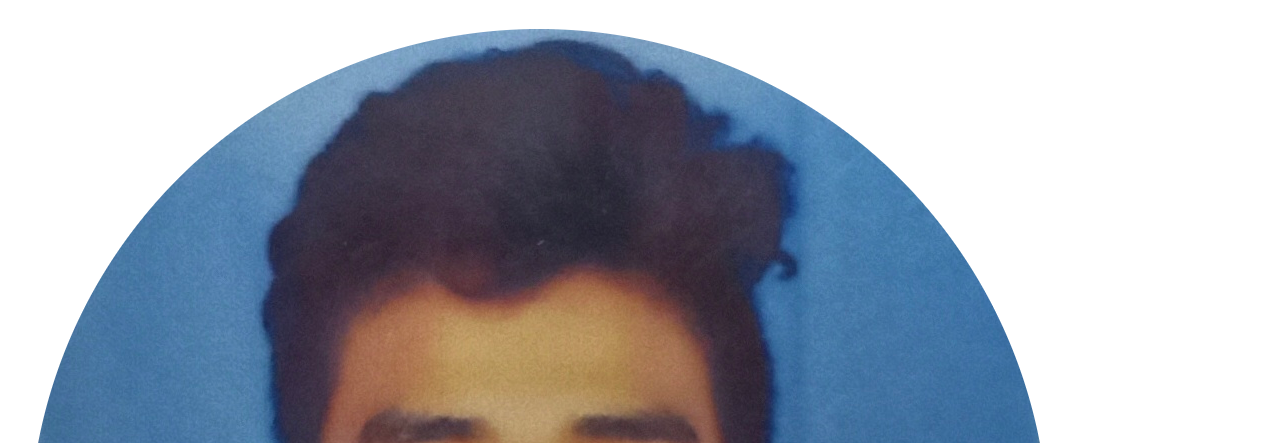
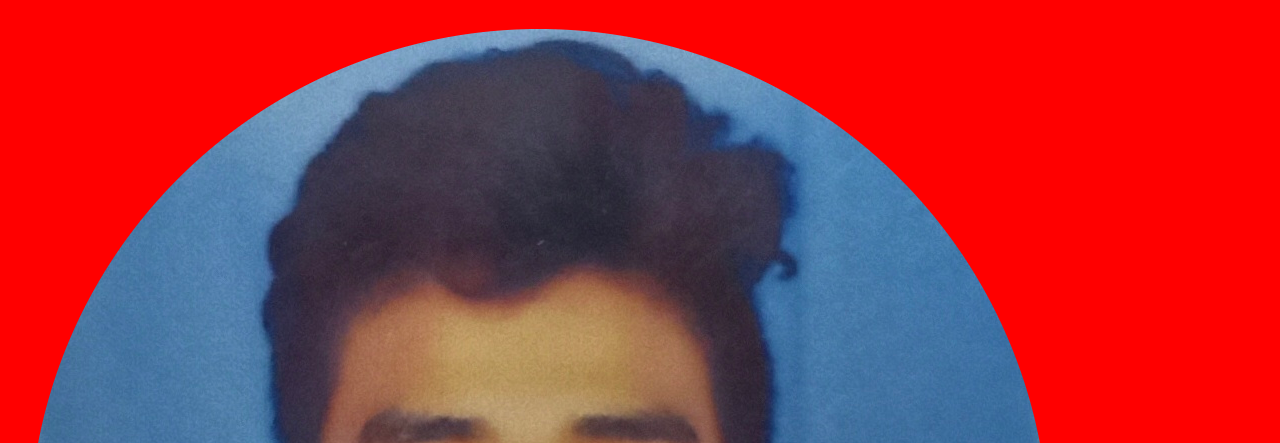
Before and after one commit to Raghvendra-Singh-Shekhawat/cv, a plain HTML site: page index.html in a window 1280 px wide. Shown: the top 443 px of the page. Drawn offline with Linux system fonts and the light colour scheme.

Commit message:
Add files via upload

```diff
--- a/index.html
+++ b/index.html
@@ -6,7 +6,7 @@
   <title>Raghvendra's Personal Site</title>
 </head>
 
-<body>
+<body style="background-color:red";>
   <table cellspacing="20">
     <tr>
       <td><img src="images/profile picture.png" alt="Profile Picture"></td>
```
